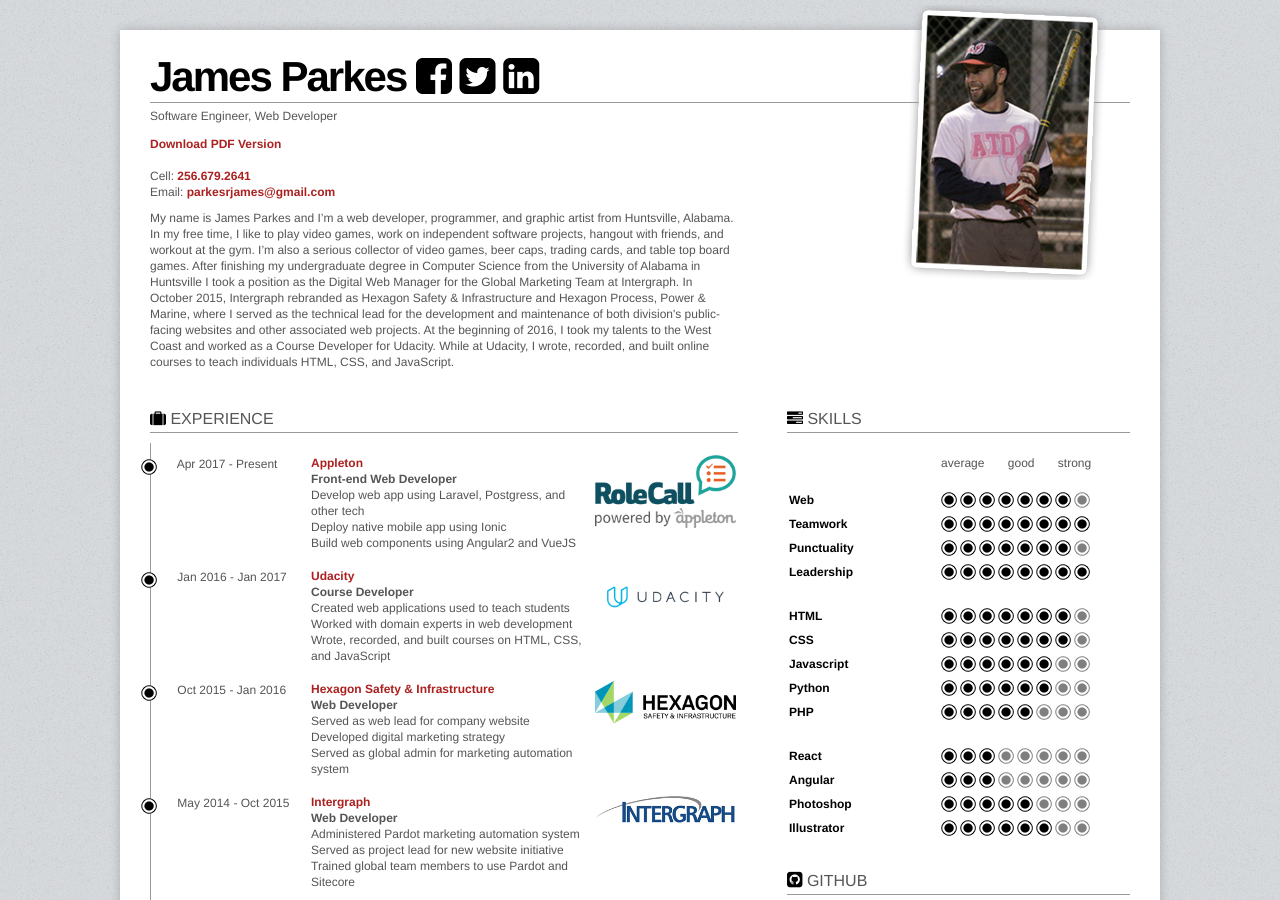
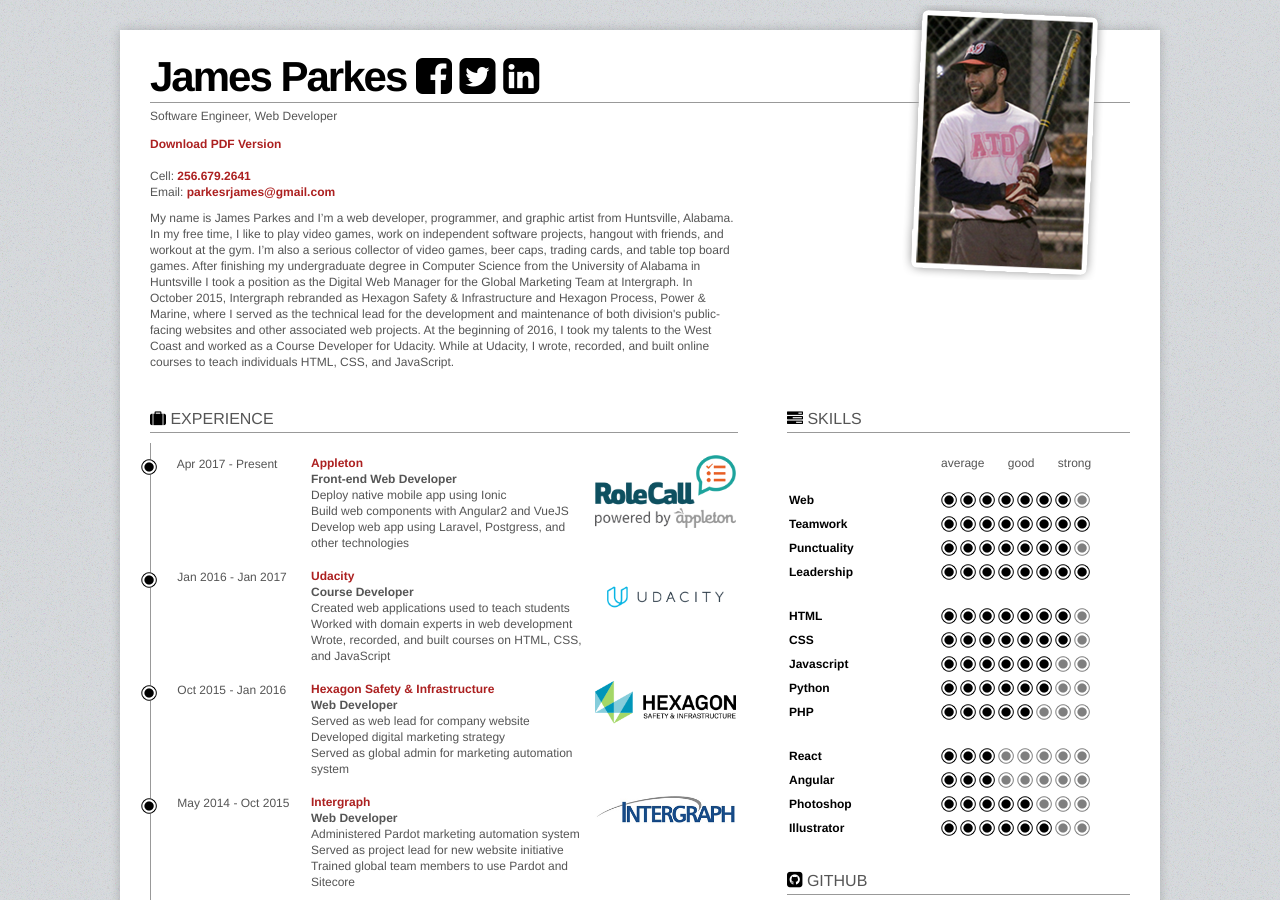
Before and after one commit to jamesparkes/parkesrjames-website, a Jekyll site: the page built from index.html, in a window 1280 px wide and 900 px high. Built offline with Jekyll 4.4.1, drawn with Linux system fonts in a browser that asks for light colours; nearby versions of some CDN libraries; some web fonts are replaced; a script that is not in the unit is left out.

Commit message:
make small edits

```diff
--- a/index.html
+++ b/index.html
@@ -29,13 +29,13 @@
 								<h4 class="resume-company"><a href="https://rolecall.appletontalent.com/login" target="_blank">Appleton</a></h4>
 								<h4 class="resume-position">Front-end Web Developer</h4>
 								<ul>
-									<li>Develop web app using Laravel, Postgress, and other tech</li>
 									<li>Deploy native mobile app using Ionic</li>
-									<li>Build web components using Angular2 and VueJS</li>
+									<li>Build web components with Angular2 and VueJS</li>
+									<li>Develop web app using Laravel, Postgress, and other technologies</li>
 								</ul>
 							</td>
 							<td class="resume-icon first">
-								<a href="https://rolecall.appletontalent.com/login" target="_blank"><img src="img/rolecall-logo.png" alt="rolecall-logo" class="alignright" /></a>
+								<a href="https://rolecall.appletontalent.com/login" target="_blank"><img src="img/rolecall-logo.png" alt="rolecall-logo" class="alignright" width="130" /></a>
 							</td>
 						</tr>
 						<tr>
```
